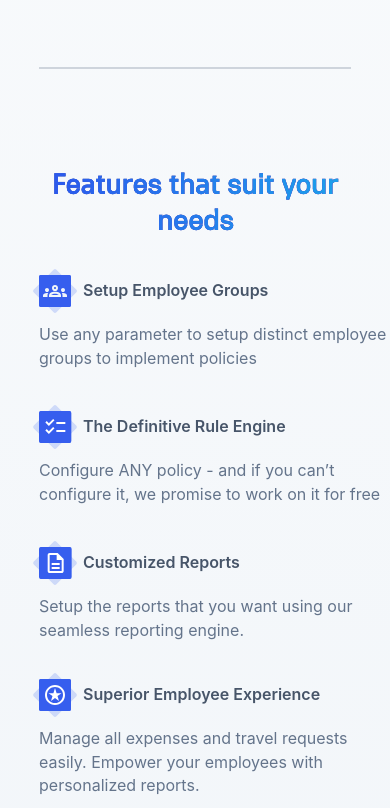
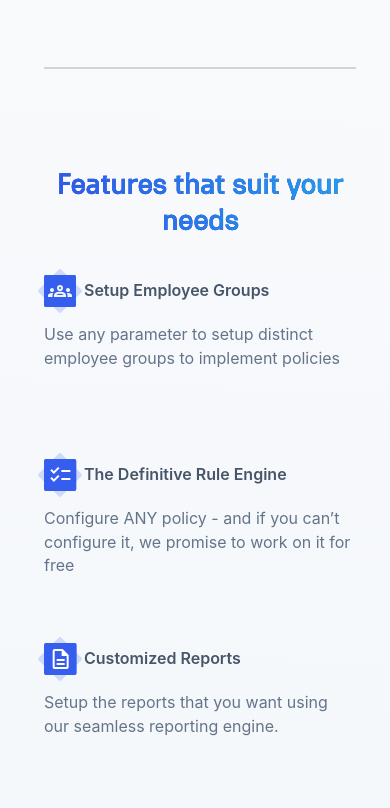
Before and after one commit to ShailendraTrivedi/Bilzo_Assinment, a Vue app: page / in a window 390 px wide. Shown: the part 742-1550 px from the top of the page. Built offline with nearby package versions, Linux system fonts and the light colour scheme.

Commit message:
making the footer responsive

```diff
--- a/src/App.vue
+++ b/src/App.vue
@@ -3,10 +3,10 @@ import Navbar_Component from './components/Navbar.vue'
 import FirstSection from './components/FirstSection.vue'
 import SecondSection from "./components/SecondSection.vue"
 import ThirdSection from "./components/ThirdSection.vue"
-// import FourthSection from "./components/FourthSection.vue"
-// import FifthSection from "./components/FifthSection.vue"
-// import SixthSection from "./components/SixthSection.vue"
-// import Footer_Component from "./components/Footer.vue"
+import FourthSection from "./components/FourthSection.vue"
+import FifthSection from "./components/FifthSection.vue"
+import SixthSection from "./components/SixthSection.vue"
+import Footer_Component from "./components/Footer.vue"
 </script>
 
 <template>
@@ -16,10 +16,12 @@ import ThirdSection from "./components/ThirdSection.vue"
   <div class="line">
   </div>
   <ThirdSection />
-  <!-- <FourthSection /> -->
-  <!-- <FifthSection /> -->
-  <!-- <SixthSection /> -->
-  <!-- <Footer_Component /> -->
+  <FourthSection />
+  <div class="fifth_section">
+    <FifthSection />
+    <SixthSection />
+  </div>
+  <Footer_Component />
 </template>
 
 <style scoped>
@@ -35,5 +37,9 @@ import ThirdSection from "./components/ThirdSection.vue"
     margin: 50px auto;
   }
 
+  .fifth_section {
+    display: none;
+  }
+
 }
 </style>
--- a/src/assets/base.css
+++ b/src/assets/base.css
@@ -14,7 +14,7 @@
 body {
   font-family: "Extatica";
   position: relative;
-  height: 3192px;
+  margin: 0 auto;
   background: linear-gradient(
       182.42deg,
       #e3f0f9 2.03%,
--- a/src/assets/main.css
+++ b/src/assets/main.css
@@ -12,7 +12,7 @@
 }
 @media screen and (max-width: 400px) {
   #app {
-    width: 360px;
+    width: 400px;
   }
 }
 
--- a/src/components/Footer.vue
+++ b/src/components/Footer.vue
@@ -112,6 +112,7 @@ export default {
     align-self: stretch;
     flex-grow: 0;
 }
+
 
 .left_side_footer {
     display: flex;
@@ -315,4 +316,65 @@ export default {
     order: 1;
     flex-grow: 1;
 }
+
+
+@media screen and (max-width: 400px) {
+    .footer {
+        padding: 48px 24px;
+        width: 360px;
+        height: fit-content;
+    }
+
+    .footer>ul {
+        width: 312px;
+        height: fit-content;
+    }
+
+    .footer>ul>li:nth-child(1) {
+        flex-direction: column;
+        gap: 32px;
+        width: 312px;
+        height: fit-content;
+    }
+
+    .left_side_footer {
+        align-items: center;
+        width: 168px;
+        height: 44px;
+    }
+
+    .right_side_footer {
+        width: 312px;
+        height: 104px;
+        gap: 20px;
+    }
+
+    .footer>ul>li:nth-child(2) {
+        width: 312px;
+        height: 2px;
+    }
+
+    .footer>ul>li:nth-child(3) {
+        flex-wrap: wrap;
+        align-items: center;
+        align-content: flex-start;
+        gap: 28px;
+        width: 292px;
+        height: 63px;
+    }
+
+    .footer>ul>li:nth-child(3)>ul {
+        flex-wrap: wrap;
+        align-content: flex-start;
+        gap: 12px 24px;
+        width: 292px;
+        height: 17px;
+    }
+
+    .footer>ul>li:nth-child(3)>div {
+        width: 189px;
+        height: 18px;
+        text-align: center;
+    }
+}
 </style>
--- a/src/components/FourthSection.vue
+++ b/src/components/FourthSection.vue
@@ -16,7 +16,7 @@ export default {
 <template>
     <div class="full_fourth_section">
         <section class="fourth_section">
-            <div>Integrations</div>
+            <h3>Integrations</h3>
             <div>
                 <Integration_Image />
             </div>
@@ -90,7 +90,7 @@ export default {
     position: relative;
 }
 
-.fourth_section>div:nth-child(1) {
+.fourth_section>h3 {
     display: flex;
     flex-direction: row;
     justify-content: center;
@@ -123,7 +123,7 @@ export default {
     flex-grow: 0;
 }
 
-.fourth_section>div:nth-child(2) {
+.fourth_section>div {
     position: absolute;
     width: 772px;
     height: 161px;
@@ -149,6 +149,34 @@ export default {
     align-self: stretch;
     flex-grow: 0;
     z-index: 2;
+}
+
+@media screen and (max-width: 400px) {
+    .fourth_section {
+        width: 360px;
+        gap: 50px;
+        height: fit-content;
+    }
+
+    .fourth_section>h3 {
+        width: 312px;
+        height: 36px;
+        font-size: 28px;
+    }
+
+    .fourth_section>div {
+        display: none;
+    }
+
+    .fourth_section>ul {
+        flex-direction: column;
+        justify-content: center;
+        align-items: center;
+        padding: 0px;
+        gap: 20px;
+        width: 312px;
+        height: 796px;
+    }
 }
 
 .fourth_section>ul>li>div {
--- a/src/components/ThirdSection.vue
+++ b/src/components/ThirdSection.vue
@@ -246,46 +246,6 @@ export default {
     flex-grow: 0;
 }
 
-@media screen and (max-width: 400px) {
-    .third_section {
-        width: 360px;
-        padding: 0;
-    }
-
-    .third_section>div {
-        padding: 48px 24px;
-        gap: 36px;
-        width: 360px;
-        height: 1572px;
-    }
-
-    .third_section>div>h1 {
-        width: 312px;
-        height: 72px;
-        font-size: 28px;
-    }
-
-    .third_section>div>div {
-        flex-direction: column;
-        align-items: center;
-        gap: 36px;
-        width: 312px;
-        padding: 0;
-    }
-
-    .third_section>div>div>ul {
-        display: flex;
-        flex-direction: column;
-        height: fit-content;
-        width: fit-content;
-        gap: 40px;
-    }
-
-    .third_section>div>div>ul>li {
-        width: 312px;
-    }
-}
-
 .third_section>div>div>ul>li>p {
     width: 351.33px;
     height: 48px;
@@ -330,6 +290,65 @@ export default {
     flex-grow: 0;
     position: relative;
     z-index: 0;
+}
+
+@media screen and (max-width: 400px) {
+    .third_section {
+        width: 360px;
+        height: 1872px;
+        padding: 0;
+    }
+
+    .third_section>div {
+        padding: 48px 24px;
+        gap: 36px;
+        width: 360px;
+        height: fit-content;
+    }
+
+    .third_section>div>h1 {
+        width: 312px;
+        height: 72px;
+        font-size: 28px;
+    }
+
+    .third_section>div>div {
+        flex-direction: column;
+        align-items: center;
+        gap: 36px;
+        width: 312px;
+        height: fit-content;
+        padding: 0;
+    }
+
+    .third_section>div>div>ul {
+        display: flex;
+        flex-direction: column;
+        height: fit-content;
+        width: fit-content;
+        gap: 40px;
+    }
+
+    .third_section>div>div>ul>li {
+        width: 312px;
+        height: fit-content;
+    }
+
+    .third_section>div>div>ul>li>p {
+        width: 312px;
+        height: 96px;
+    }
+
+    .third_section>div>div>ul>li>div {
+        isolation: isolate;
+        width: 315px;
+    }
+
+    .third_section>div>div>ul>li>div>div:nth-child(1) {
+        gap: 8px;
+        width: fit-content;
+        height: 32px;
+    }
 }
 
 .third_section>div>div>ul>li>div>div:nth-child(1)>div {
```
